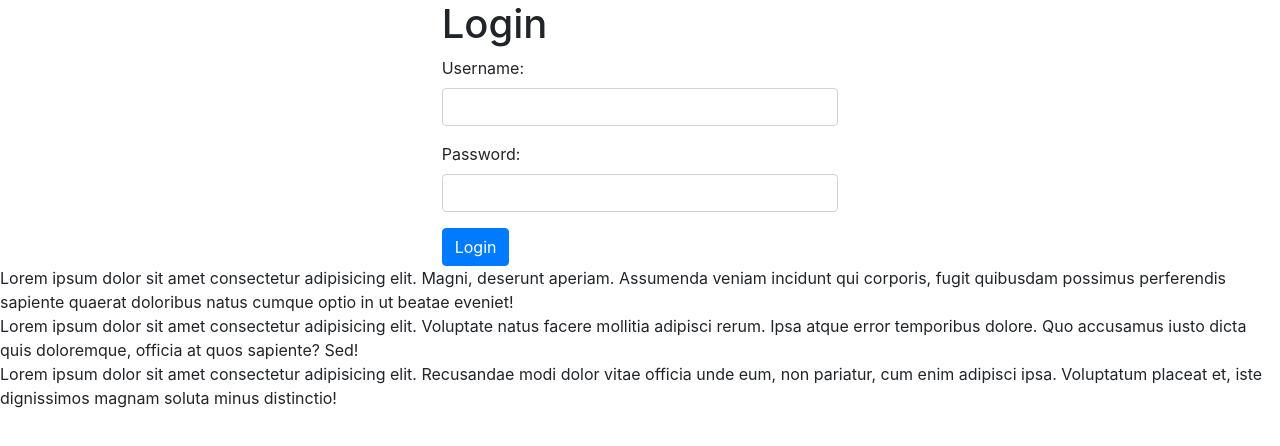
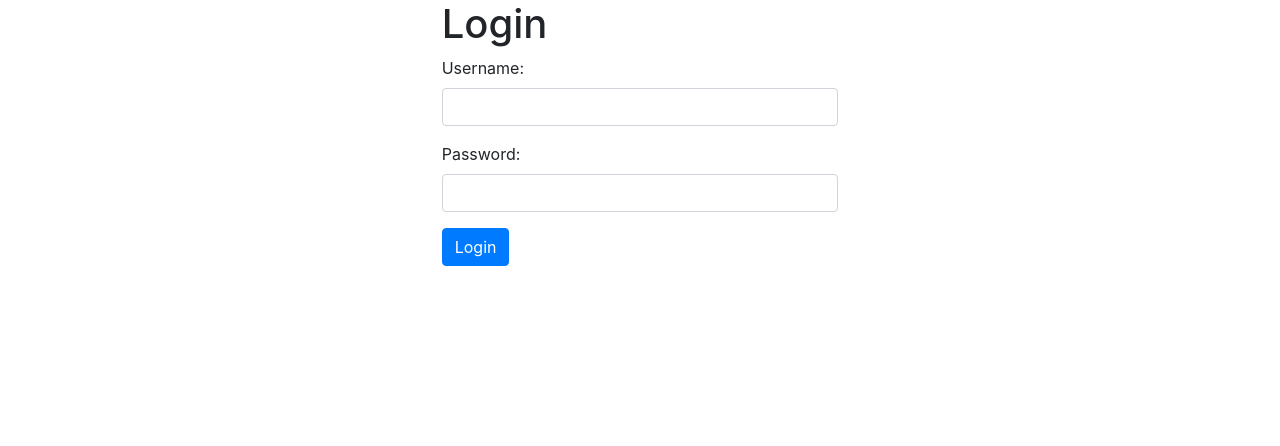
Before and after one commit to Saritha-Sasi/TODO-APP, a plain HTML site: page todo1/index.html in a window 1280 px wide. Drawn offline with nearby package versions, Linux system fonts and the light colour scheme.

Commit message:
Update index.html

```diff
--- a/todo1/index.html
+++ b/todo1/index.html
@@ -54,8 +54,3 @@
   <script src="script.js"></script>
 </body>
 </html>
-<div class="card-three-columns">
-    <div class="card-three-columns--item">Lorem ipsum dolor sit amet consectetur adipisicing elit. Magni, deserunt aperiam. Assumenda veniam incidunt qui corporis, fugit quibusdam possimus perferendis sapiente quaerat doloribus natus cumque optio in ut beatae eveniet!</div>
-    <div class="card-three-columns--item">Lorem ipsum dolor sit amet consectetur adipisicing elit. Voluptate natus facere mollitia adipisci rerum. Ipsa atque error temporibus dolore. Quo accusamus iusto dicta quis doloremque, officia at quos sapiente? Sed!</div>
-    <div class="card-three-columns--item">Lorem ipsum dolor sit amet consectetur adipisicing elit. Recusandae modi dolor vitae officia unde eum, non pariatur, cum enim adipisci ipsa. Voluptatum placeat et, iste dignissimos magnam soluta minus distinctio!</div>
-</div>
```
